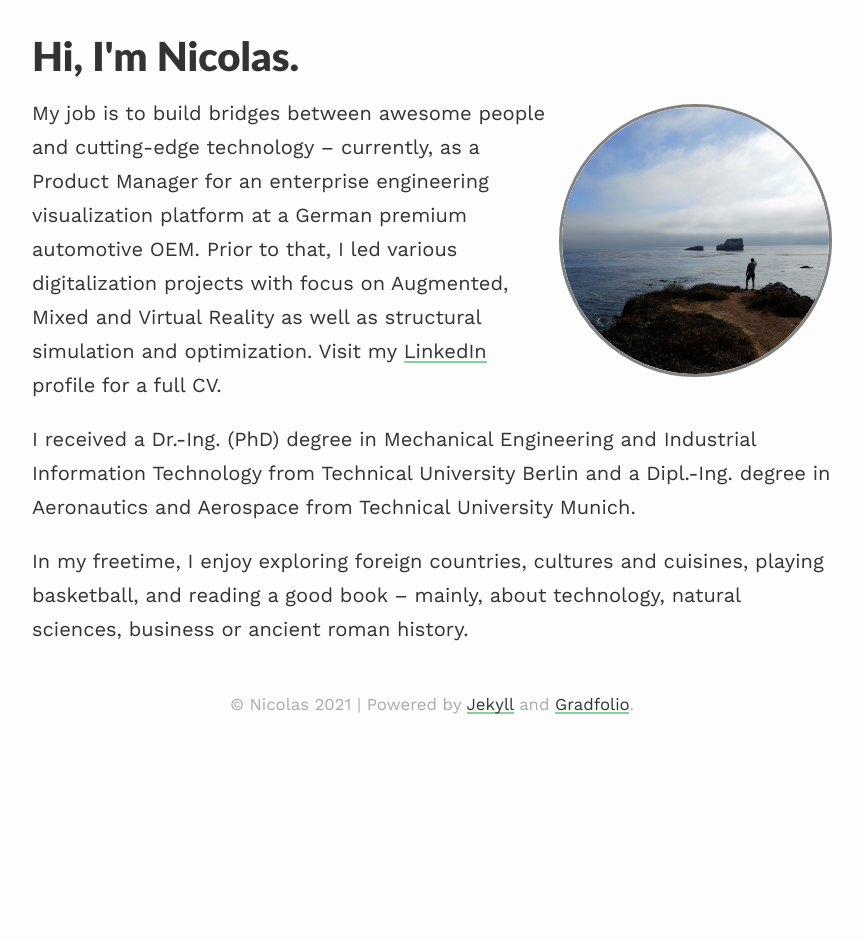
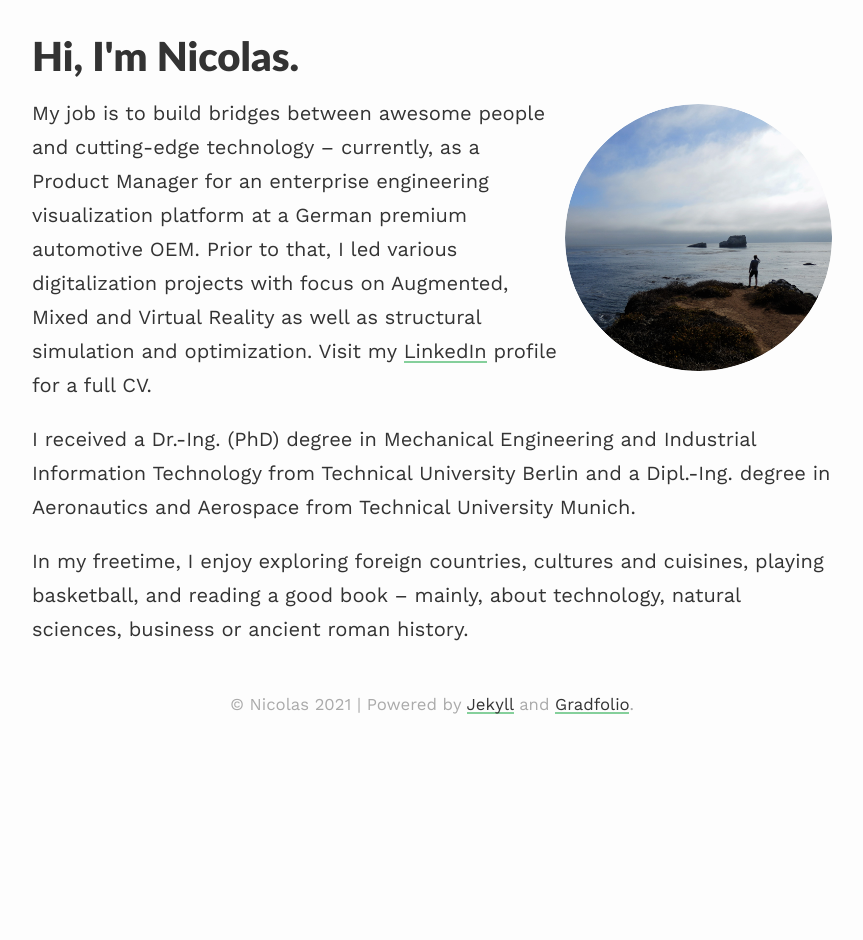
Before and after one commit to zeneise/gradfolio, a Jekyll site: the page built from index.md, in a window 1280 px wide. Shown: the whole page, without its empty margins (208-1071 px from the left). Built offline with Jekyll 4.4.1, drawn with Linux system fonts in a browser that asks for light colours; nearby versions of some CDN libraries.

Commit message:
Update profile.scss
set border to 'none'

```diff
--- a/assets/css/_sass/profile.scss
+++ b/assets/css/_sass/profile.scss
@@ -1,6 +1,6 @@
 /* Profile */
 .profile {
-    border-style: solid;
+    border-style: none;
     border-color: $light-gray;
     margin-left: 0.5rem;
     margin-top: 0.5rem;
```
